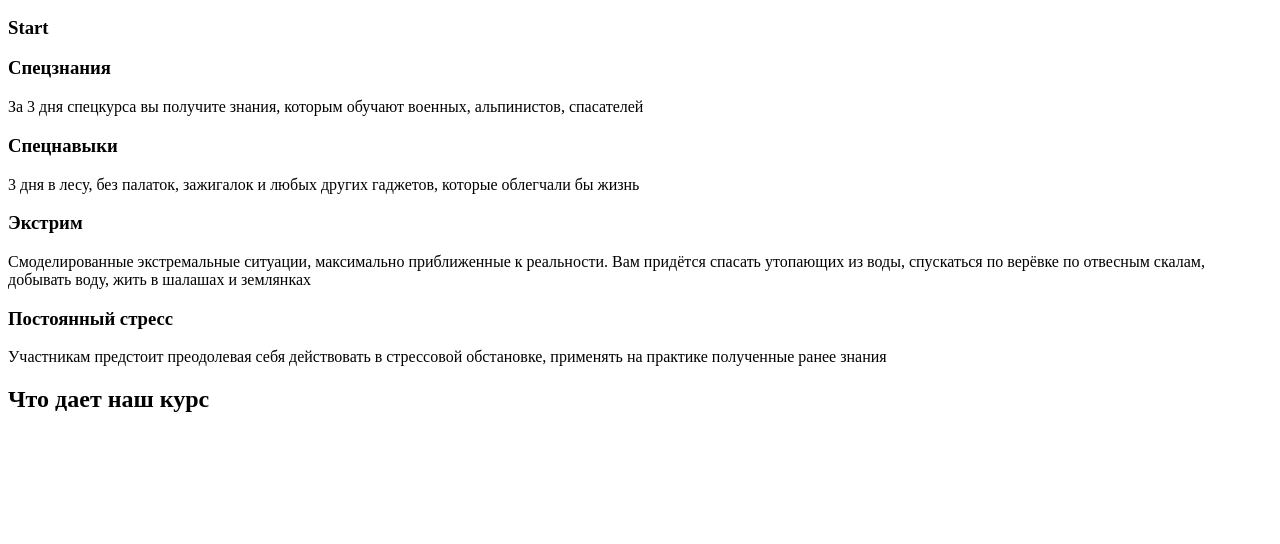
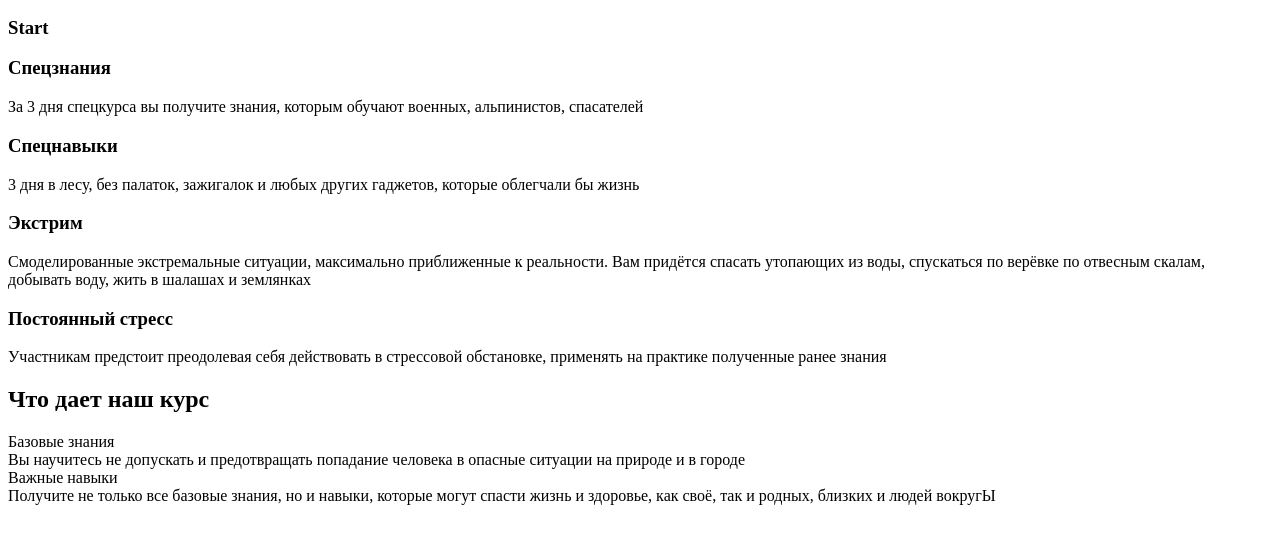
Before and after one commit to Livanenkova/Sparta, a plain HTML site: page sourse/Index.html in a window 1280 px wide. Shown: the part 234-778 px from the top of the page. Drawn offline with Linux system fonts and the light colour scheme.

Commit message:
change gives section

```diff
--- a/sourse/Index.html
+++ b/sourse/Index.html
@@ -74,19 +74,24 @@
 		</article>
 
 		<div class="gives">
-			<div class="gives-wrapper">
-			  <h2 class="gives-title">Что дает наш курс</h2>
+			<div class="gives-wrapper1">
+			  <h2 class="gives-wrapper1__title">Что дает наш курс</h2>
 			  <div class="learning1">
 			  	<div class="learning1-number"></div>
-			  	<div class="learning1-title"></div>
-			  	<div class="learning1-text"></div>
+			  	<div class="learning1-title">Базовые знания</div>
+			  	<div class="learning1-text">Вы научитесь не допускать и предотвращать попадание человека в опасные ситуации на природе и в городе</div>
 			  </div>
 			  <div class="learning2">
 			  	<div class="learning2-number"></div>
-			  	<div class="learning2-title"></div>
-			  	<div class="learning2-text"></div>
+			  	<div class="learning2-title">Важные навыки</div>
+			  	<div class="learning2-text">Получите не только все базовые знания, но и навыки, которые могут спасти жизнь и здоровье, как своё, так и родных, близких и людей вокругЫ</div>
 			  </div>
 		  </div>
+      <div class="gives-wrapper2">
+
+      </div>
+
+      </div>
 		</div>
 	</div>
 
```
